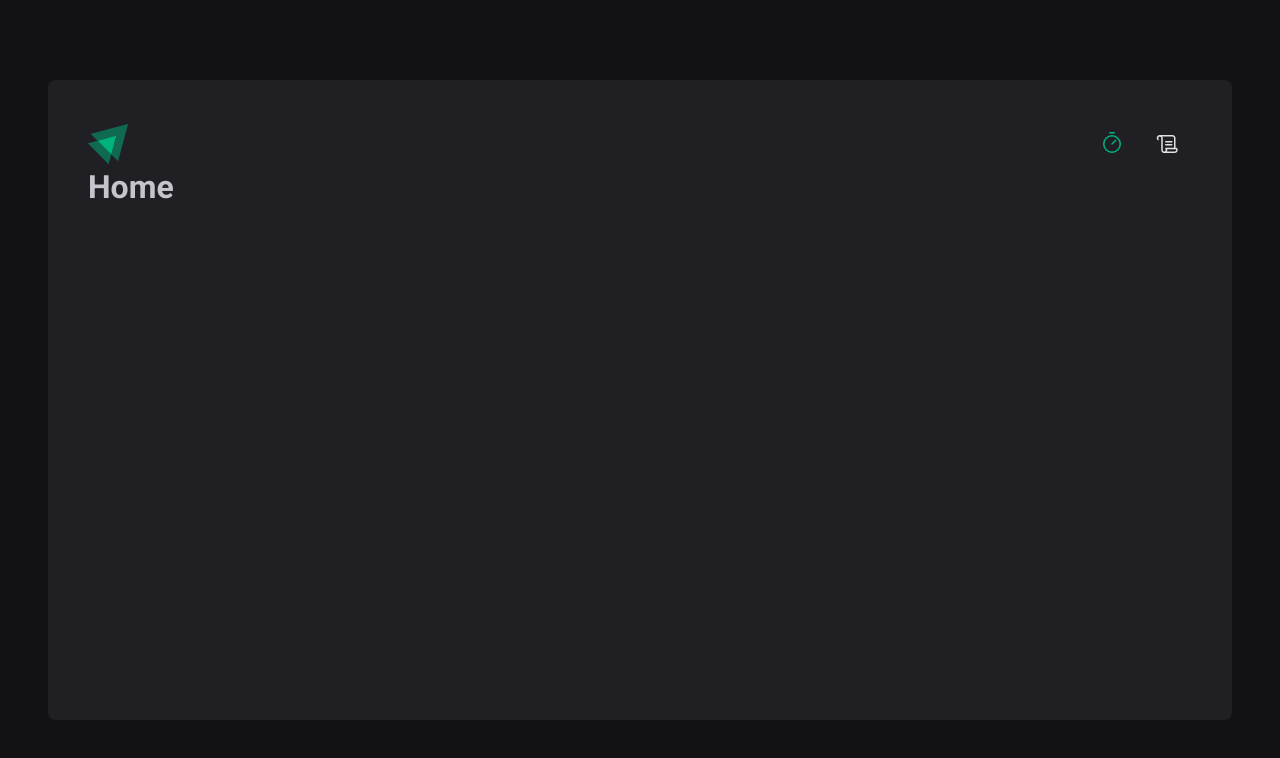
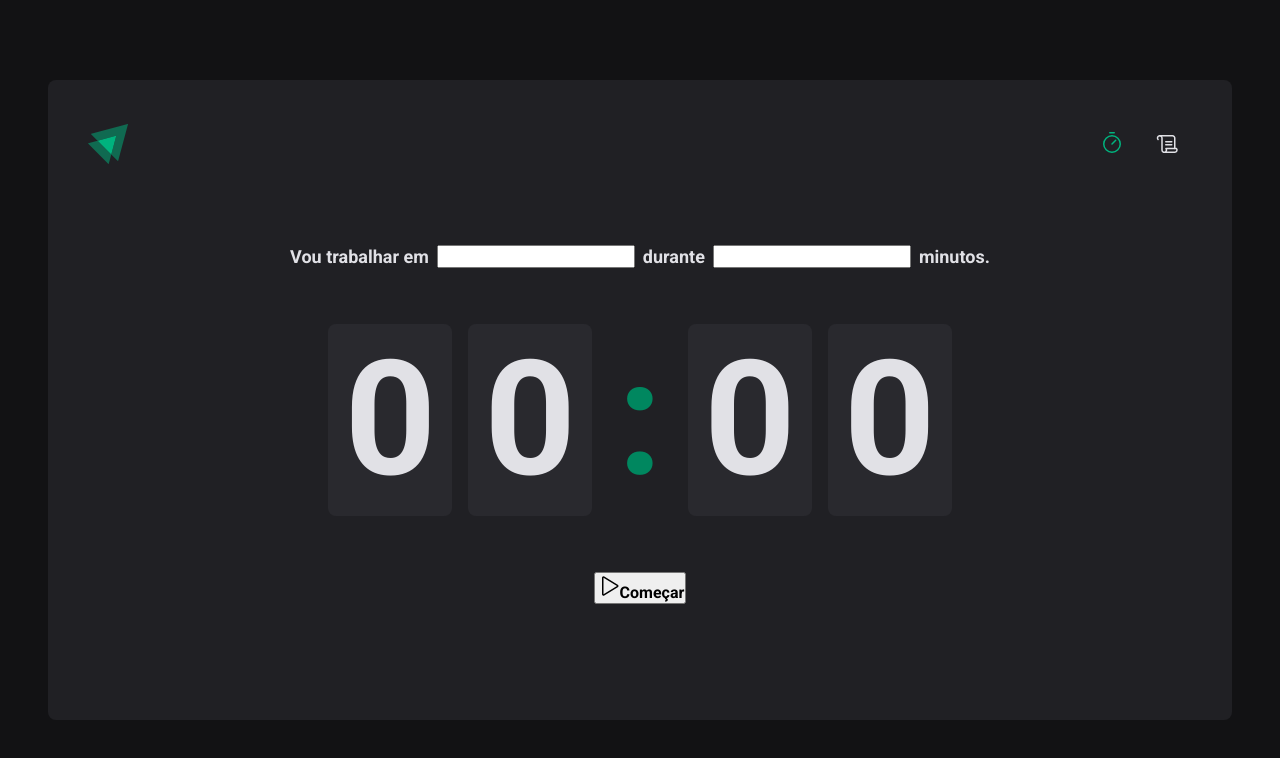
Before and after one commit to YagoB16/ignite-timer, a React (Vite) app: page / in a window 1280 px wide. Shown: the top 758 px of the page. Built offline with nearby package versions, Linux system fonts and the light colour scheme.

Commit message:
update: estilização de componentes

```diff
--- a/src/pages/Home.tsx
+++ /dev/null
@@ -1,9 +0,0 @@
-export function Home() {
-    return (
-        <>
-            <div>
-                <h1>Home</h1>
-            </div>
-        </>
-    );
-}
--- /dev/null
+++ b/src/pages/Home/index.tsx
@@ -0,0 +1,34 @@
+import { Play } from "phosphor-react";
+import { CountdownContainer, FormContainer, HomeContainer, Separator } from "./styles";
+
+export function Home() {
+    return (
+        <HomeContainer>
+            <form action="">
+                <FormContainer>
+                    <label htmlFor="task">Vou trabalhar em</label>
+                    <input id="task" />
+
+                    <label htmlFor="minutesAmount">durante</label>
+                    <input type="number" id="minutesAmount" />
+
+                    <span>minutos.</span>
+                </FormContainer>
+
+                <CountdownContainer>
+                    <span>0</span>
+                    <span>0</span>
+                    <Separator>:</Separator>
+                    <span>0</span>
+                    <span>0</span>
+                </CountdownContainer>
+
+                <button type="submit">
+                    <Play size={24} />
+                    Começar
+                </button>
+            </form>
+
+        </HomeContainer>
+    );
+}
--- /dev/null
+++ b/src/pages/Home/styles.ts
@@ -0,0 +1,59 @@
+import styled from "styled-components";
+
+export const HomeContainer = styled.main`
+    flex: 1;
+
+    display: flex;
+    flex-direction: column;
+    align-items: center;
+    justify-content: center;
+
+    form{
+        display: flex;
+        flex-direction: column;
+        align-items: center;
+        gap: 3.5rem;
+    }
+`;
+
+
+
+export const FormContainer = styled.div`
+    width: 100%;
+    display: flex;
+    align-items: center;
+    justify-content: center;
+    gap: 0.5rem;
+    color: ${props => props.theme['gray-100']};
+    font-size: 1.125rem;
+    font-weight: bold;
+    flex-wrap: wrap;
+`;
+
+
+
+export const CountdownContainer = styled.div`
+    font-family: 'Roboto', monospace;
+    font-size: 10rem;
+    line-height: 8rem;
+    color: ${props => props.theme['gray-100']};
+
+    display: flex;
+    gap: 1rem;
+
+    span{
+        background: ${props => props.theme['gray-700']} ;
+        padding: 2rem 1rem;
+        border-radius: 8px;
+    }
+`;
+
+export const Separator = styled.div`
+    padding: 2rem 0;
+    color: ${props => props.theme['green-500']};
+
+    width: 4rem;
+    overflow: hidden;
+    display: flex;
+    justify-content: center;
+`;
--- a/src/styles/global.ts
+++ b/src/styles/global.ts
@@ -14,6 +14,7 @@
 body{
     background: ${props => props.theme['gray-900']};
     color: ${props => props.theme['gray-300']};
+    -webkit-font-smoothing: antialiased;
 }
 
 body, input, textarea, button{
```
